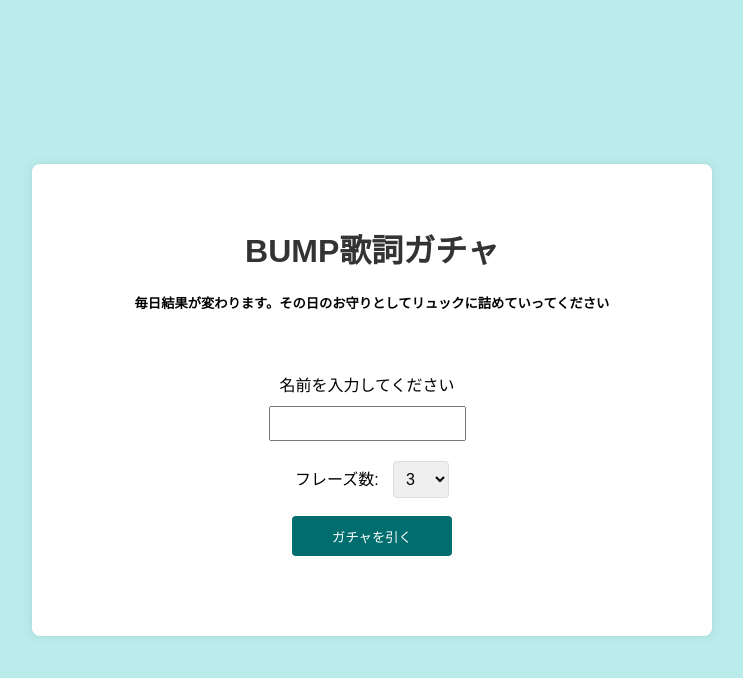
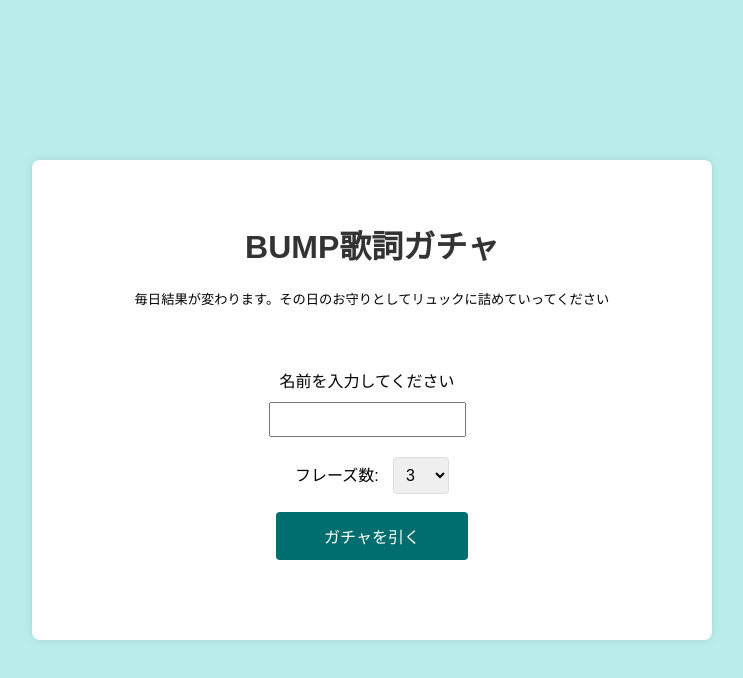
Before and after one commit to yosh131/BumpLyricGacha, a plain HTML site: page index.html in a window 1280 px wide. Shown: the whole page, without its empty margins (268-1011 px from the left). Drawn offline with nearby package versions, Linux system fonts and the light colour scheme.

Commit message:
styleの微調整

```diff
--- a/index.html
+++ b/index.html
@@ -49,7 +49,7 @@
 
             <br>
 
-            <div class="author"> 作成者: <a href="https://twitter.com/yoshi_b_o_c">@yoshi_b_o_c</a></div>
+            <div class="author"> 作者: <a href="https://twitter.com/yoshi_b_o_c">@yoshi_b_o_c</a></div>
         </div>
     </div>
     <!-- <link rel="stylesheet" href="style.css"> -->
--- a/style.css
+++ b/style.css
@@ -23,6 +23,10 @@
 
 h1 {
     color: #333;
+}
+
+h5 {
+    font-weight: normal;
 }
 
 /* h3 {
@@ -53,6 +57,7 @@
 button {
     width: 12em;
     height: 3em;
+    font-size: 1.0em;
     padding: 8px 16px;
     background-color: #006e6e;
     color: #fff;
```
